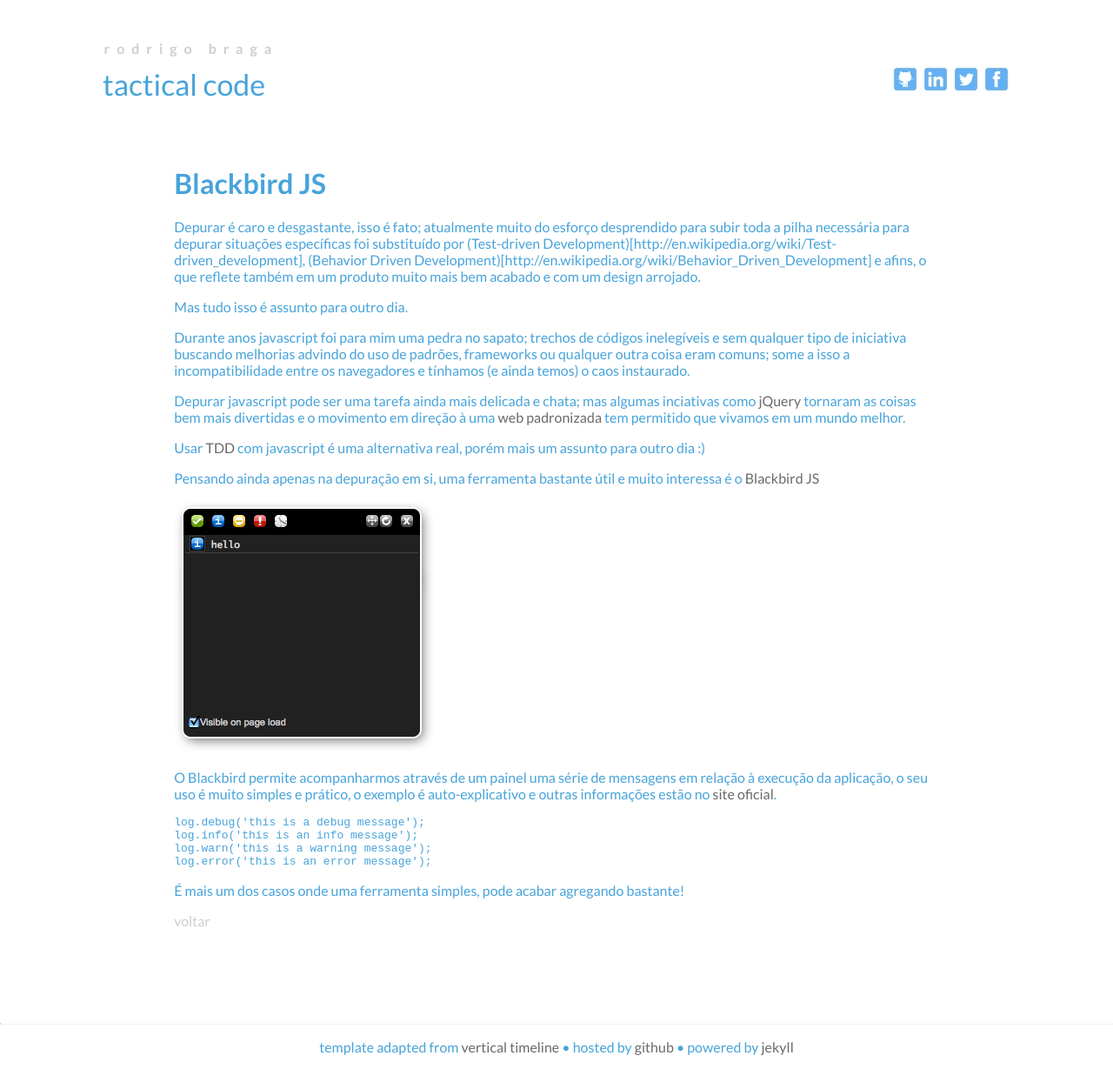
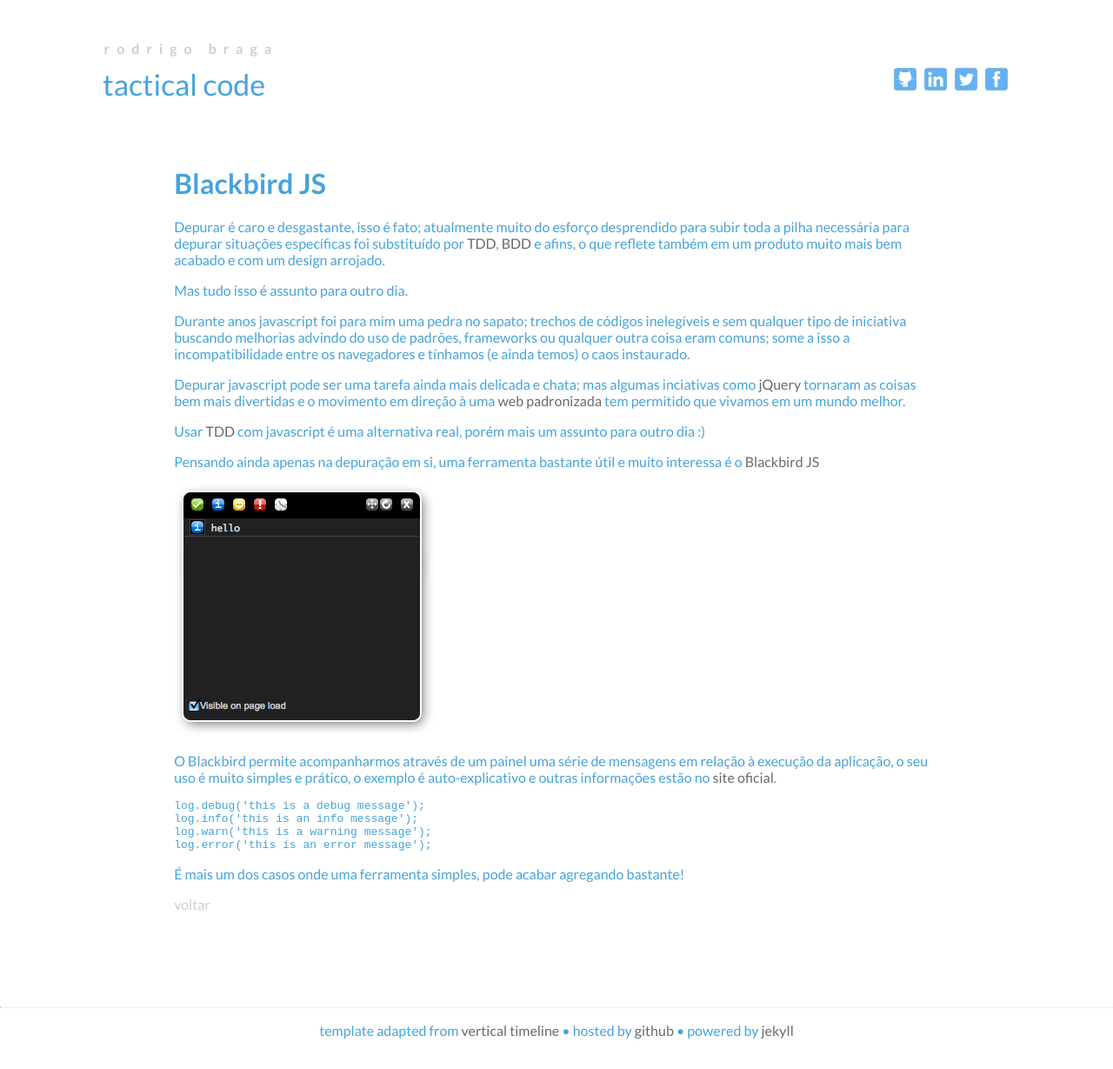
Before and after one commit to rodrigobraga/rodrigobraga.github.io, a Jekyll site: the page built from _posts/2011-01-24-blackbird-js.md, in a window 1280 px wide. Shown: the whole page at 87% size. Built offline with Jekyll 4.4.1, drawn with Linux system fonts in a browser that asks for light colours; Markdown is read by kramdown in place of the engine named in the settings.

Commit message:
Update 2011-01-24-blackbird-js.md

```diff
--- a/_posts/2011-01-24-blackbird-js.md
+++ b/_posts/2011-01-24-blackbird-js.md
@@ -9,7 +9,7 @@
 
 # Blackbird JS
 
-Depurar é caro e desgastante, isso é fato; atualmente muito do esforço desprendido para subir toda a pilha necessária para depurar situações específicas foi substituído por (Test-driven Development)[http://en.wikipedia.org/wiki/Test-driven_development], (Behavior Driven Development)[http://en.wikipedia.org/wiki/Behavior_Driven_Development] e afins, o que reflete também em um produto muito mais bem acabado e com um design arrojado.
+Depurar é caro e desgastante, isso é fato; atualmente muito do esforço desprendido para subir toda a pilha necessária para depurar situações específicas foi substituído por [TDD](http://pt.wikipedia.org/wiki/Tdd), [BDD](http://en.wikipedia.org/wiki/Behavior_Driven_Development) e afins, o que reflete também em um produto muito mais bem acabado e com um design arrojado.
 
 Mas tudo isso é assunto para outro dia.
 
```
